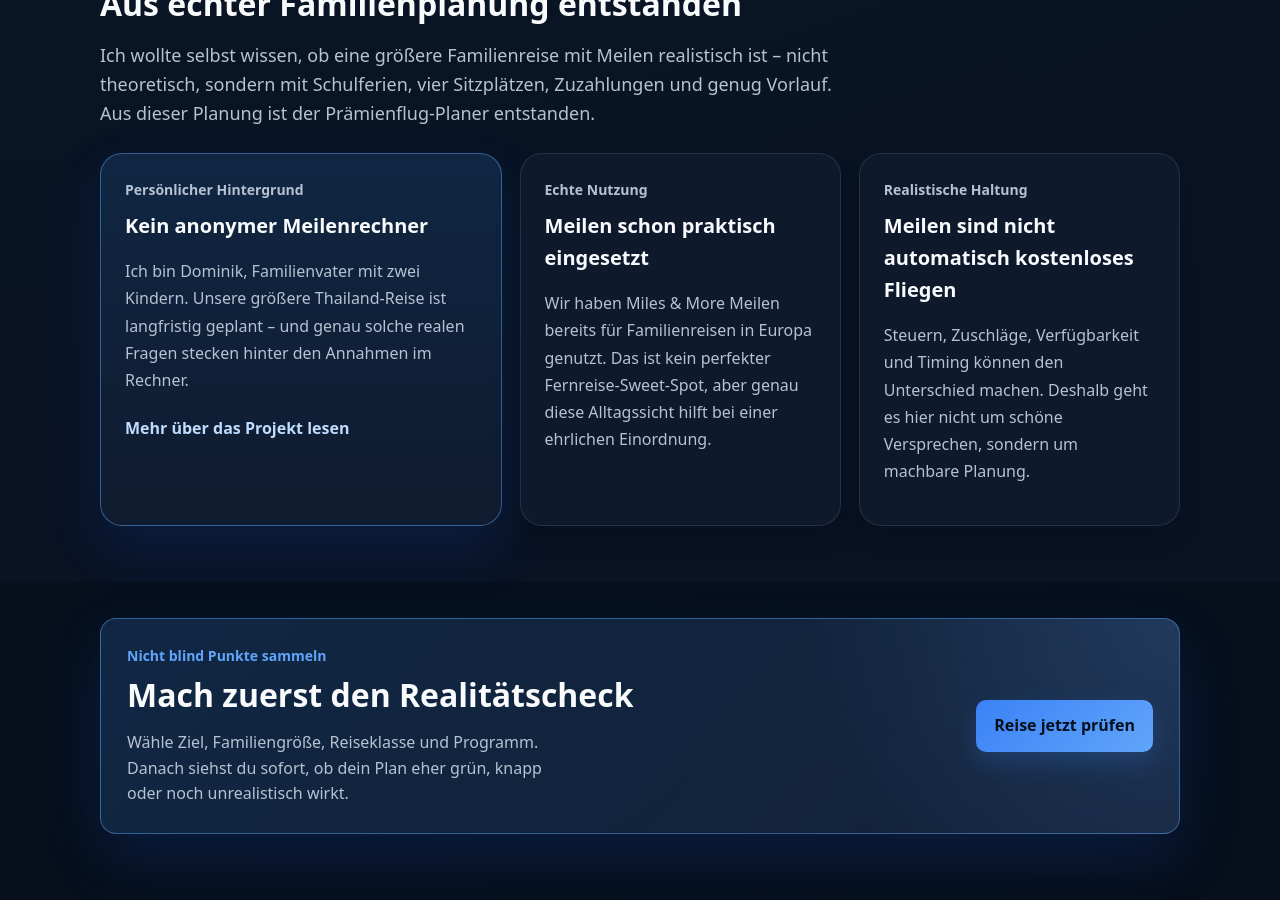
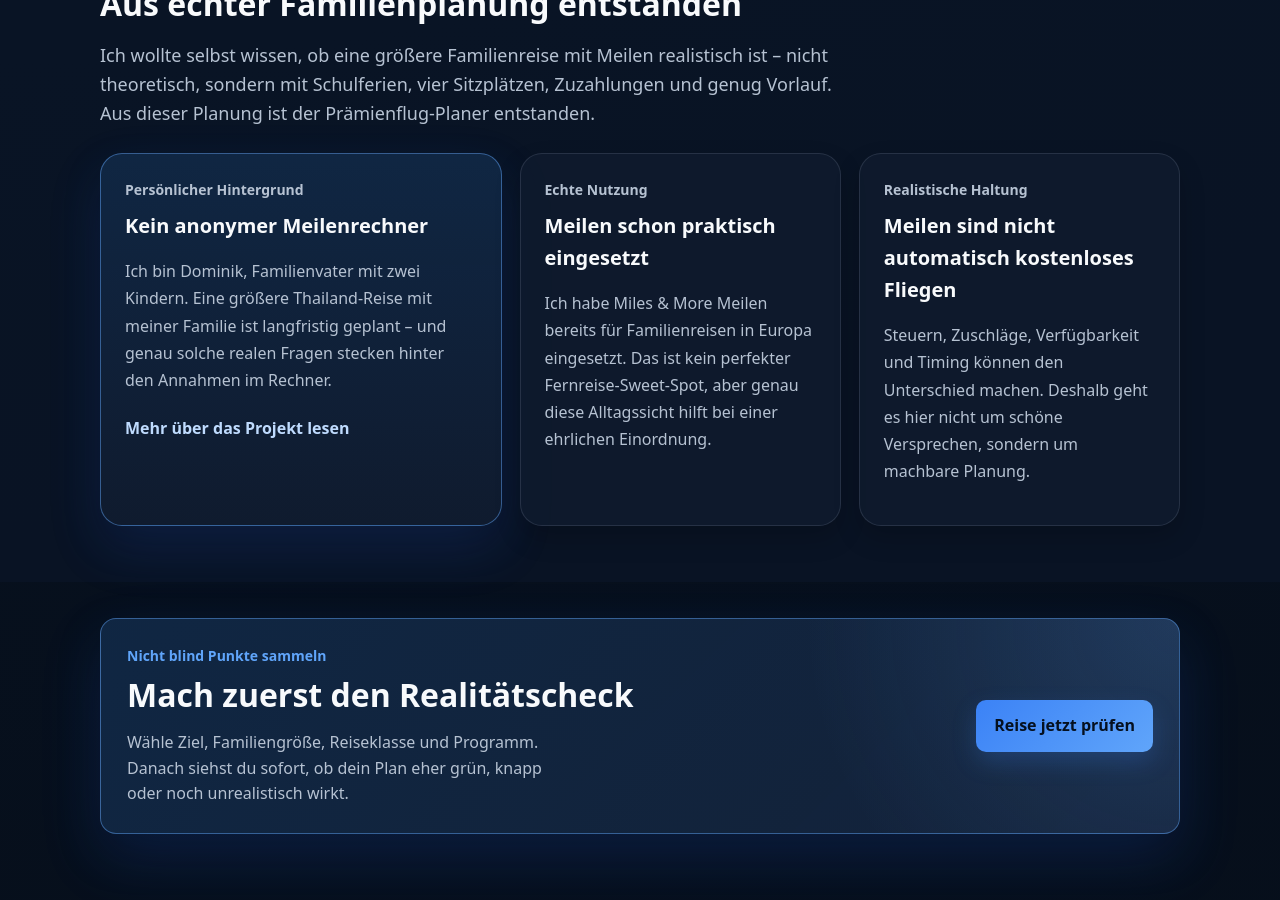
Before and after one commit to Praemienflug-Planer/miles-planer, a Jekyll site: the page built from index.html, in a window 1280 px wide and 900 px high, scrolled down 2398 px. Built offline with Jekyll 4.4.1, drawn with Linux system fonts in a browser that asks for light colours.

Commit message:
Use first-person author voice on homepage

```diff
--- a/index.html
+++ b/index.html
@@ -77,7 +77,7 @@ schema_json: |
 <section class="section proof-section alt">
   <div class="container">
     <div class="section-head"><p class="eyebrow">Warum du hier keine Hochglanz-Versprechen findest</p><h2>Aus echter Familienplanung entstanden</h2><p>Ich wollte selbst wissen, ob eine größere Familienreise mit Meilen realistisch ist – nicht theoretisch, sondern mit Schulferien, vier Sitzplätzen, Zuzahlungen und genug Vorlauf. Aus dieser Planung ist der Prämienflug-Planer entstanden.</p></div>
-    <div class="proof-grid"><article class="proof-card card-primary"><p class="eyebrow">Persönlicher Hintergrund</p><h3>Kein anonymer Meilenrechner</h3><p>Ich bin Dominik, Familienvater mit zwei Kindern. Unsere größere Thailand-Reise ist langfristig geplant – und genau solche realen Fragen stecken hinter den Annahmen im Rechner.</p><a class="text-link" href="/ueber-das-projekt/">Mehr über das Projekt lesen</a></article><article class="proof-card card-secondary"><p class="eyebrow">Echte Nutzung</p><h3>Meilen schon praktisch eingesetzt</h3><p>Wir haben Miles &amp; More Meilen bereits für Familienreisen in Europa genutzt. Das ist kein perfekter Fernreise-Sweet-Spot, aber genau diese Alltagssicht hilft bei einer ehrlichen Einordnung.</p></article><article class="proof-card card-secondary"><p class="eyebrow">Realistische Haltung</p><h3>Meilen sind nicht automatisch kostenloses Fliegen</h3><p>Steuern, Zuschläge, Verfügbarkeit und Timing können den Unterschied machen. Deshalb geht es hier nicht um schöne Versprechen, sondern um machbare Planung.</p></article></div>
+    <div class="proof-grid"><article class="proof-card card-primary"><p class="eyebrow">Persönlicher Hintergrund</p><h3>Kein anonymer Meilenrechner</h3><p>Ich bin Dominik, Familienvater mit zwei Kindern. Eine größere Thailand-Reise mit meiner Familie ist langfristig geplant – und genau solche realen Fragen stecken hinter den Annahmen im Rechner.</p><a class="text-link" href="/ueber-das-projekt/">Mehr über das Projekt lesen</a></article><article class="proof-card card-secondary"><p class="eyebrow">Echte Nutzung</p><h3>Meilen schon praktisch eingesetzt</h3><p>Ich habe Miles &amp; More Meilen bereits für Familienreisen in Europa eingesetzt. Das ist kein perfekter Fernreise-Sweet-Spot, aber genau diese Alltagssicht hilft bei einer ehrlichen Einordnung.</p></article><article class="proof-card card-secondary"><p class="eyebrow">Realistische Haltung</p><h3>Meilen sind nicht automatisch kostenloses Fliegen</h3><p>Steuern, Zuschläge, Verfügbarkeit und Timing können den Unterschied machen. Deshalb geht es hier nicht um schöne Versprechen, sondern um machbare Planung.</p></article></div>
   </div>
 </section>
 
```
